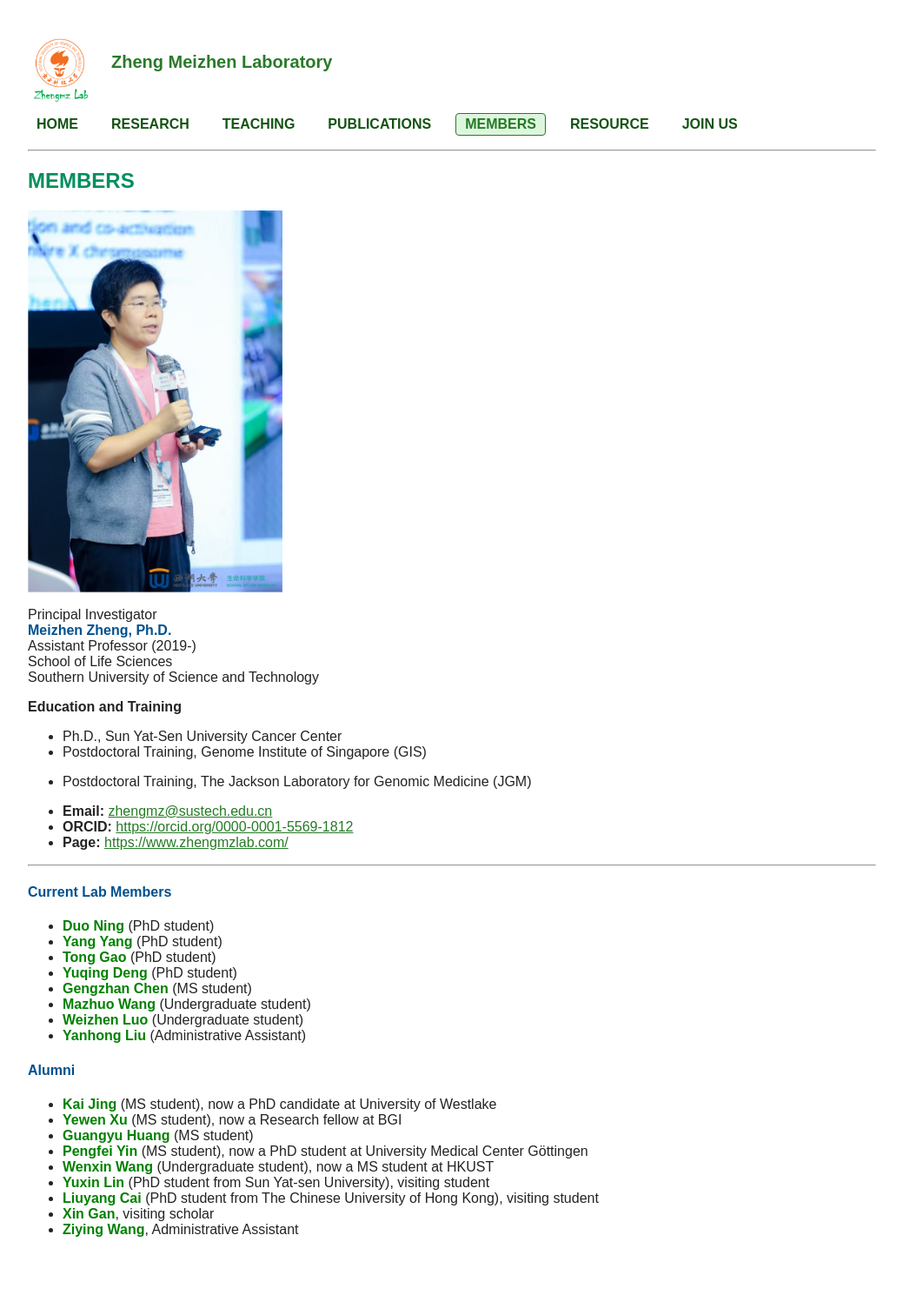
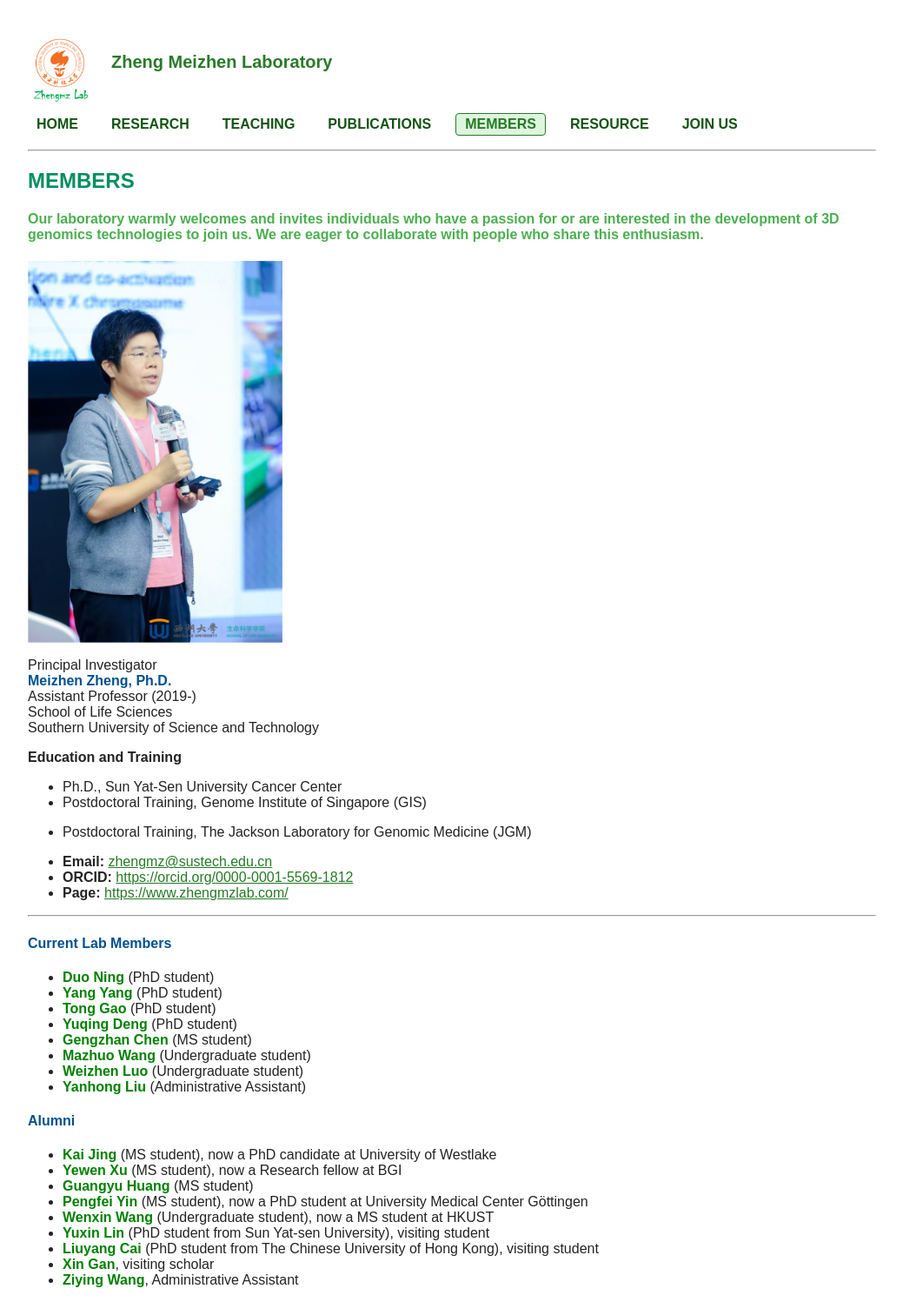
Before and after one commit to ZhengmzLab/zhengmzlab.github.io, a Jekyll site: the page built from members.md, in a window 1280 px wide. Shown: the whole page at 87% size, without its empty margins (120-1159 px from the left). Built offline with Jekyll 4.4.1, drawn with Linux system fonts in a browser that asks for light colours; before the commit the page ends 1439 px from its top, so only the background shows below that.

Commit message:
Update members.md

```diff
--- a/members.md
+++ b/members.md
@@ -6,6 +6,8 @@ title: MEMBERS
 
 
 ## <span style="color:#008f5e; font-weight:bold;">MEMBERS</span>
+
+#### <span style="color:#4caf50; font-weight:bold;">Our laboratory warmly welcomes and invites individuals who have a passion for or are interested in the development of 3D genomics technologies to join us. We are eager to collaborate with people who share this enthusiasm.</span>
 
 <img src="member-1s.png" alt="research-1" style="max-width: 30%; height: auto;" />
 
```
